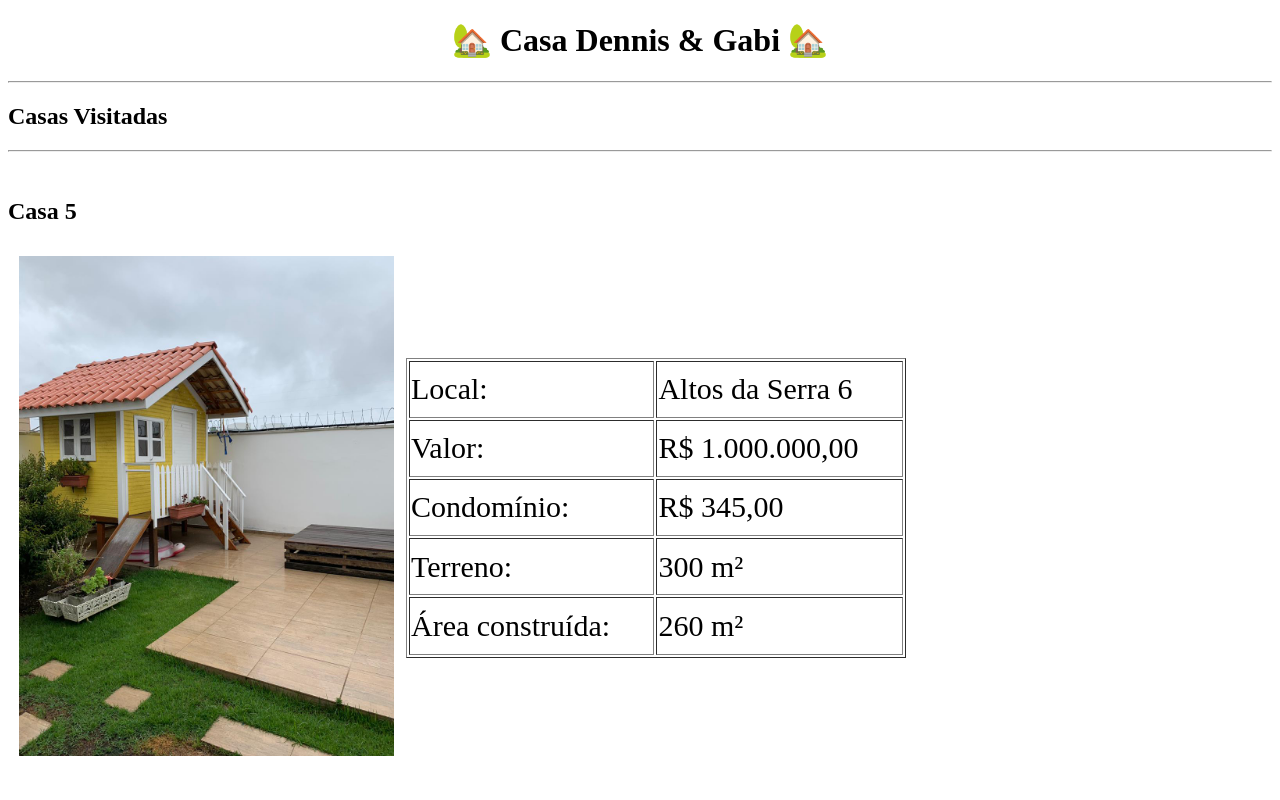
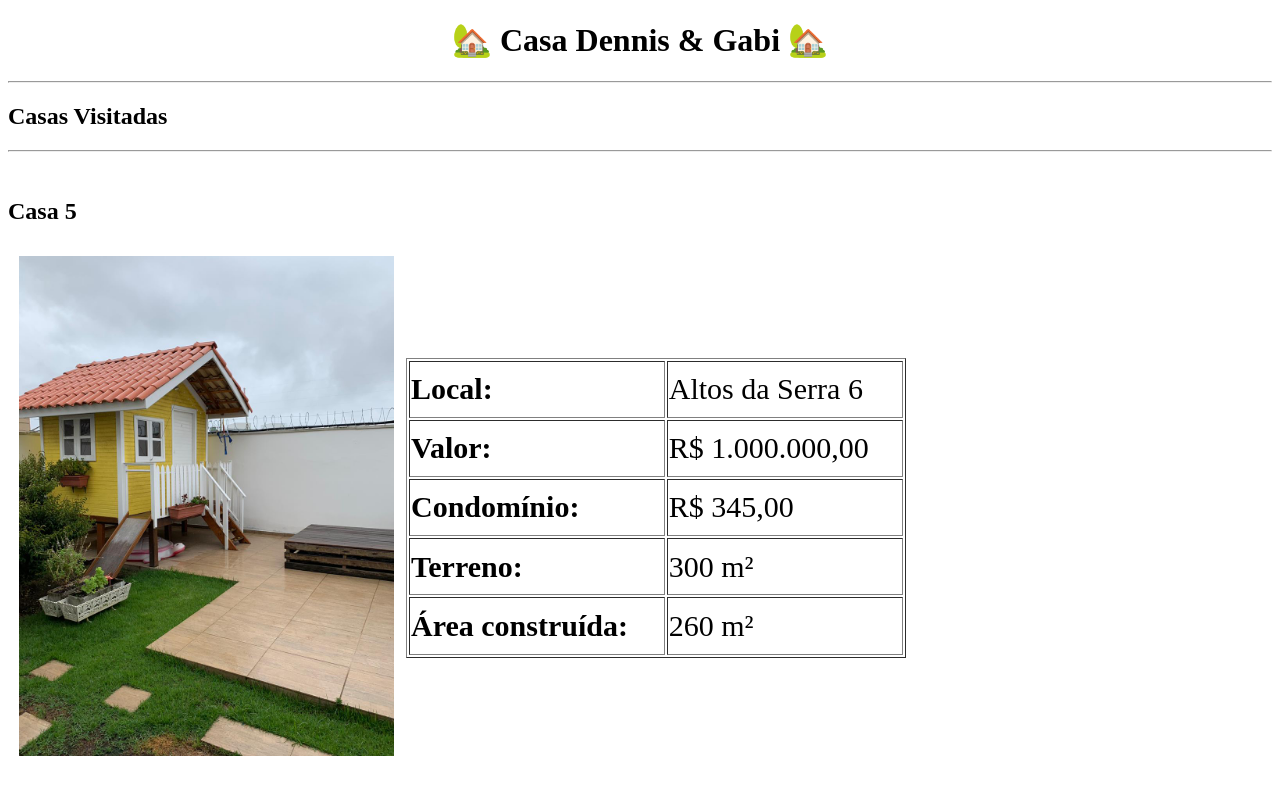
Before and after one commit to jresende82/casa_dennis_gabi, a plain HTML site: page index.html in a window 1280 px wide. Shown: the top 800 px of the page. Drawn offline with Linux system fonts and the light colour scheme.

Commit message:
Add files via upload

```diff
--- a/index.html
+++ b/index.html
@@ -26,23 +26,23 @@
       <td>
         <table class="casa5" border="1">
           <tr>
-            <td>Local:</td>
+            <td><strong>Local:</strong></td>
             <td>Altos da Serra 6</td>
           </tr>
           <tr>
-            <td>Valor:</td>
+            <td><strong>Valor:</strong></td>
             <td>R$ 1.000.000,00</td>
           </tr>
           <tr>
-            <td>Condomínio:</td>
+            <td><strong>Condomínio:</strong></td>
             <td>R$ 345,00</td>
           </tr>
           <tr>
-            <td>Terreno:</td>
+            <td><strong>Terreno:</strong></td>
             <td>300 m²</td>
           </tr>
           <tr>
-            <td>Área construída:</td>
+            <td><strong>Área construída:</strong></td>
             <td>260 m²</td>
           </tr>
         </table>
```
